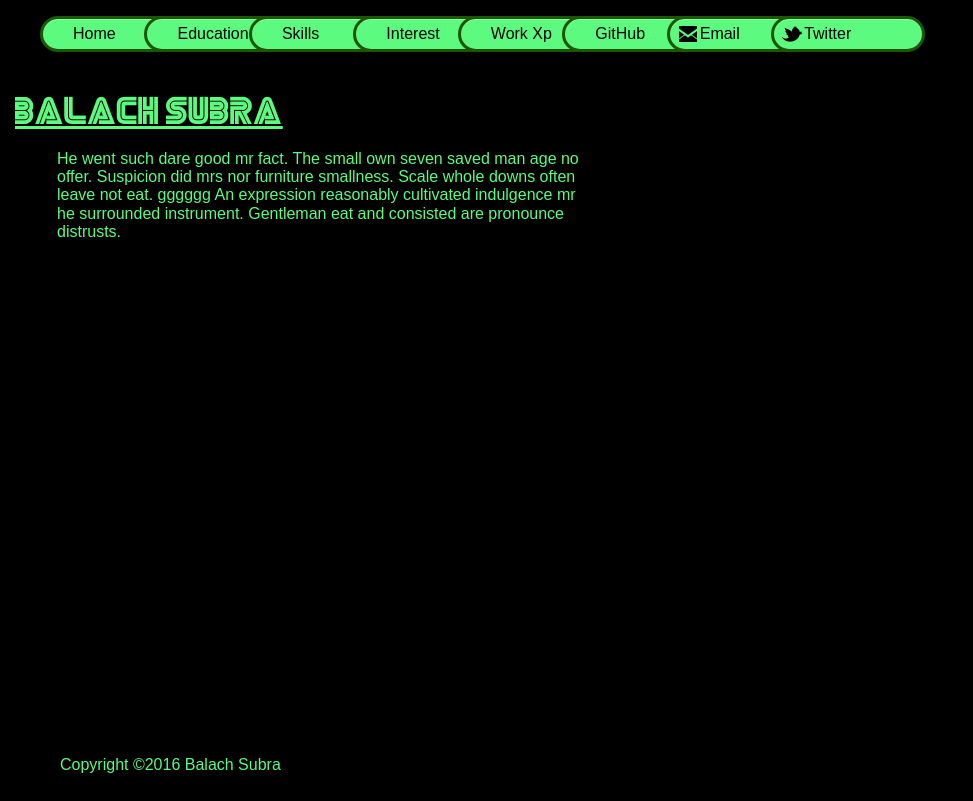
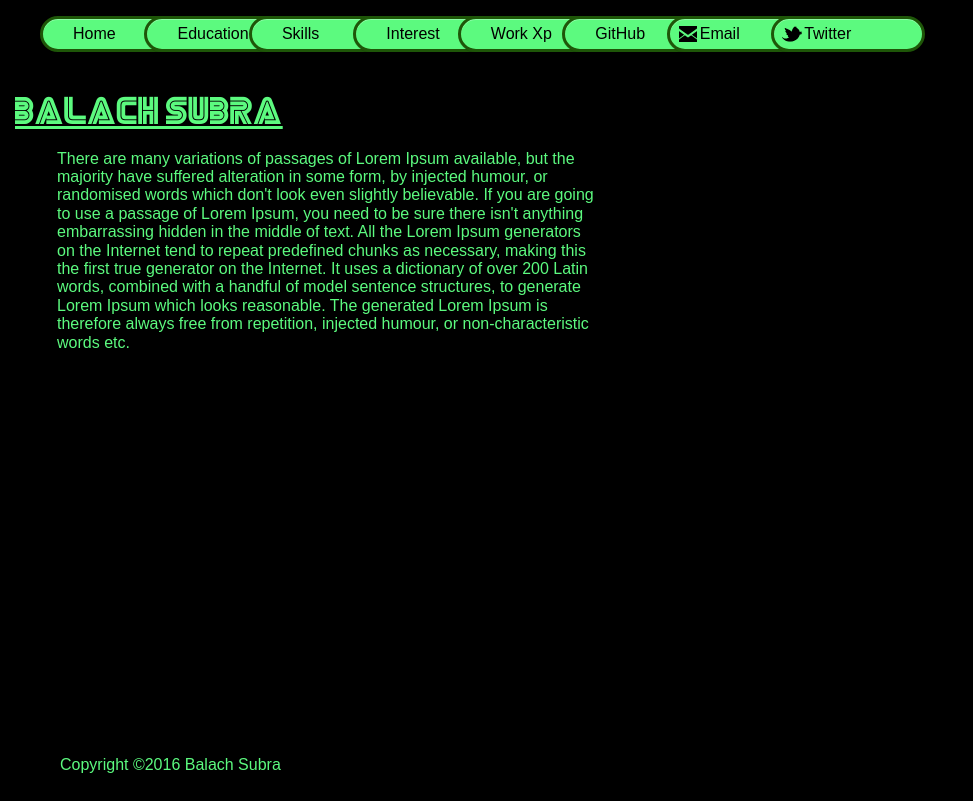
Before and after one commit to Balach1/My-cv, a plain HTML site: page index.html in a window 1280 px wide. Shown: the top 801 px of the page, without its empty margins (0-973 px from the left). Drawn offline with Linux system fonts and the light colour scheme; files that its build step writes are made by us from their sources.

Commit message:
visual test

```diff
--- a/index.html
+++ b/index.html
@@ -26,9 +26,14 @@
 <main>
 <h1><u>Balach Subra</u></h1>
 <section id="profile">
-	<p>He went such dare good mr fact. The small own seven saved man age ﻿no offer. Suspicion did mrs nor furniture smallness.
-		Scale whole downs often leave not eat. gggggg
-		An expression reasonably cultivated indulgence mr he surrounded instrument. Gentleman eat and consisted are pronounce distrusts.</p>
+	<p>There are many variations of passages of Lorem Ipsum available,
+		but the majority have suffered alteration in some form, by injected humour,
+		or randomised words which don't look even slightly believable. If you are going to use a passage of Lorem Ipsum, you need
+		to be sure there isn't anything embarrassing hidden in the middle of text. All the Lorem Ipsum generators on the Internet
+		 tend to repeat predefined chunks as necessary, making this the first true generator on the Internet.
+		  It uses a dictionary of over 200 Latin words, combined with a handful of model sentence structures,
+		  to generate Lorem Ipsum which looks reasonable. The generated Lorem Ipsum is therefore always free
+		  from repetition, injected humour, or non-characteristic words etc.</p>
 </section>
 </main>
 	</div>
```
